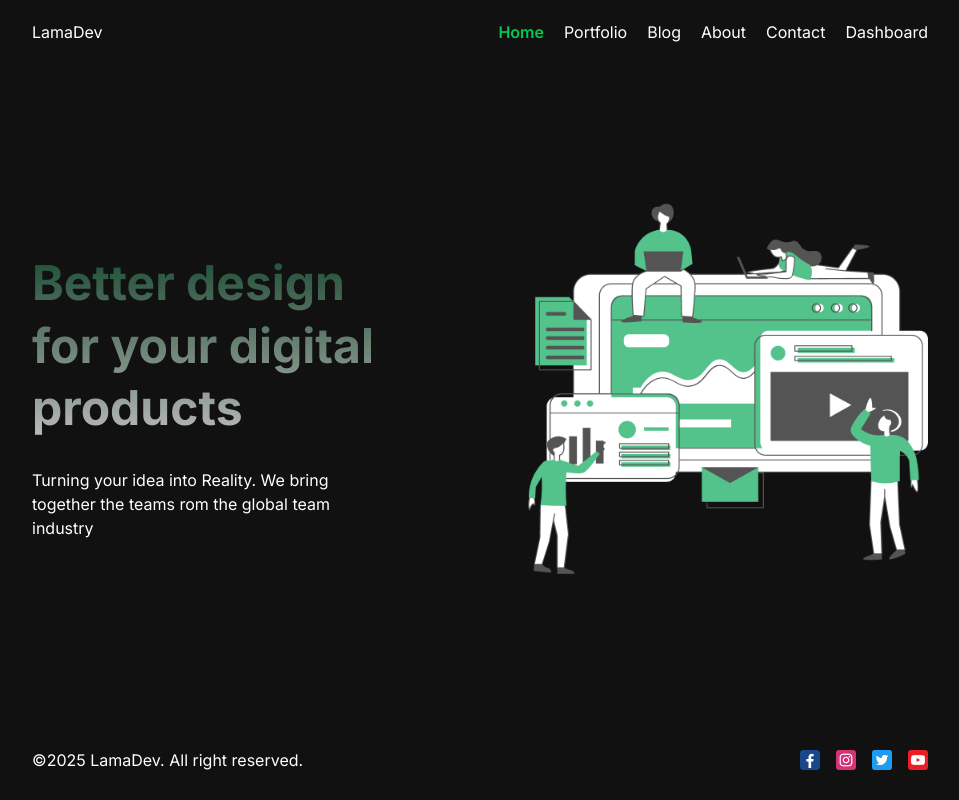
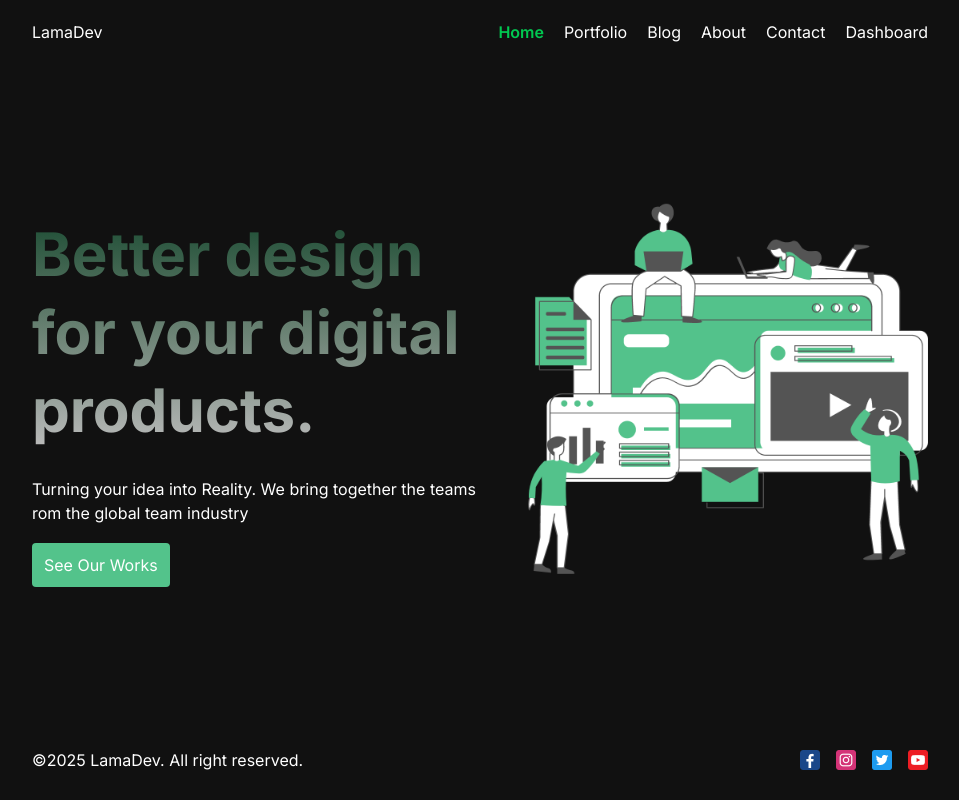
Before and after one commit to Ferico5/digital_agency, a Next.js app: page / in a window 1280 px wide. Shown: the whole page, without its empty margins (160-1119 px from the left). Built offline with nearby package versions, Linux system fonts and the light colour scheme.

Commit message:
add button link

```diff
--- a/src/app/page.tsx
+++ b/src/app/page.tsx
@@ -1,18 +1,27 @@
 import Image from 'next/image';
+import Link from 'next/link';
 
 const HomePage = () => {
   return (
     <div className="flex justify-between items-center min-h-[88vh]">
       {/* left side content */}
-      <div className="flex flex-col justify-center w-[40%]">
-        <h1 className='text-5xl font-bold leading-[1.3] mb-7 bg-gradient-to-b from-[#194c33] to-[#bbb]
-          bg-clip-text text-transparent'>Better design for your digital products</h1>
-        <p className='textw-[50%]'>Turning your idea into Reality. We bring together the teams rom the global team industry</p>
+      <div className="flex flex-col justify-between w-[50%]">
+        <h1
+          className="text-6xl font-bold leading-[1.3] mb-7 bg-gradient-to-b from-[#194c33] to-[#bbb]
+          bg-clip-text text-transparent"
+        >
+          Better design for your digital products.
+        </h1>
+        <p className="textw-[50%]">Turning your idea into Reality. We bring together the teams rom the global team industry</p>
+        <div className="mt-7">
+          <Link href="/portfolio" className="bg-[#53C38B] p-3 rounded-sm">
+            See Our Works
+          </Link>
+        </div>
       </div>
       {/* right side content */}
-      <div className='animate-float'>
-      <Image src="/hero.png" alt="Hero Image" width={400} height={400} />
-
+      <div className="animate-float">
+        <Image src="/hero.png" alt="Hero Image" width={400} height={400} />
       </div>
     </div>
   );
```
